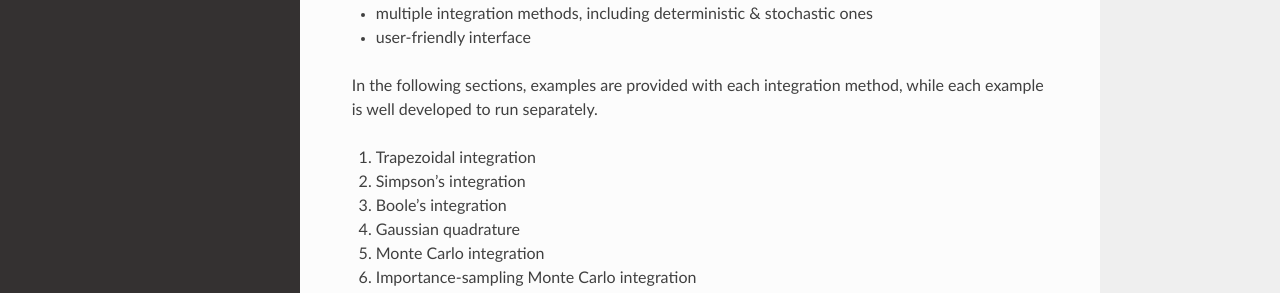
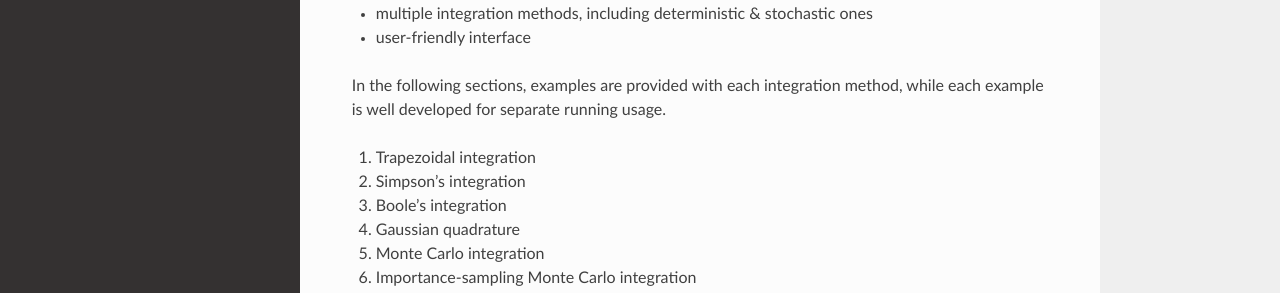
Before and after one commit to ze-ouyang/cupyint_doc, a Sphinx documentation site: the page built from docs/source/tutorial.rst, in a window 1280 px wide and 900 px high. Shown: the part 406-699 px from the top of the window. Built offline with Sphinx 7.4.7 and the Read the Docs theme 3.1.0, drawn with Linux system fonts in a browser that asks for light colours.

Commit message:
Update tutorial.rst

```diff
--- a/docs/source/tutorial.rst
+++ b/docs/source/tutorial.rst
@@ -13,7 +13,7 @@ Overview
 * multiple integration methods, including deterministic & stochastic ones
 * user-friendly interface
 
-In the following sections, examples are provided with each integration method, while each example is well developed to run separately.
+In the following sections, examples are provided with each integration method, while each example is well developed for separate running usage.
 
 1. Trapezoidal integration
 2. Simpson's integration
```
